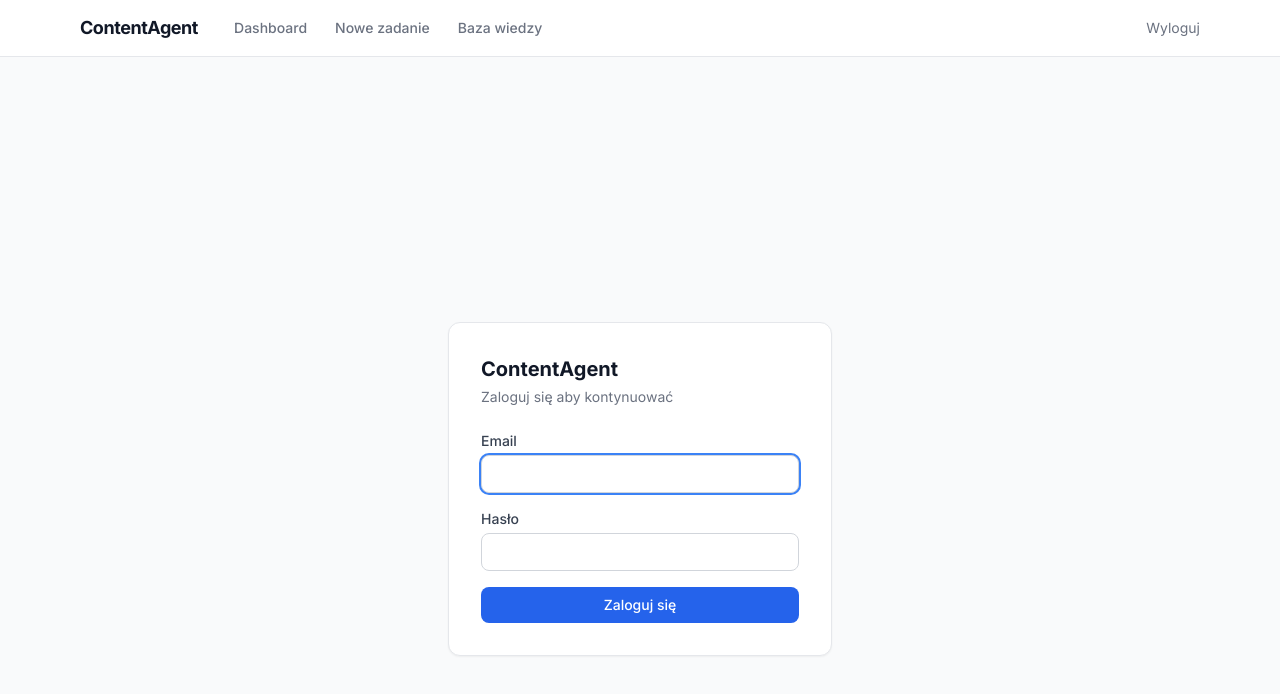
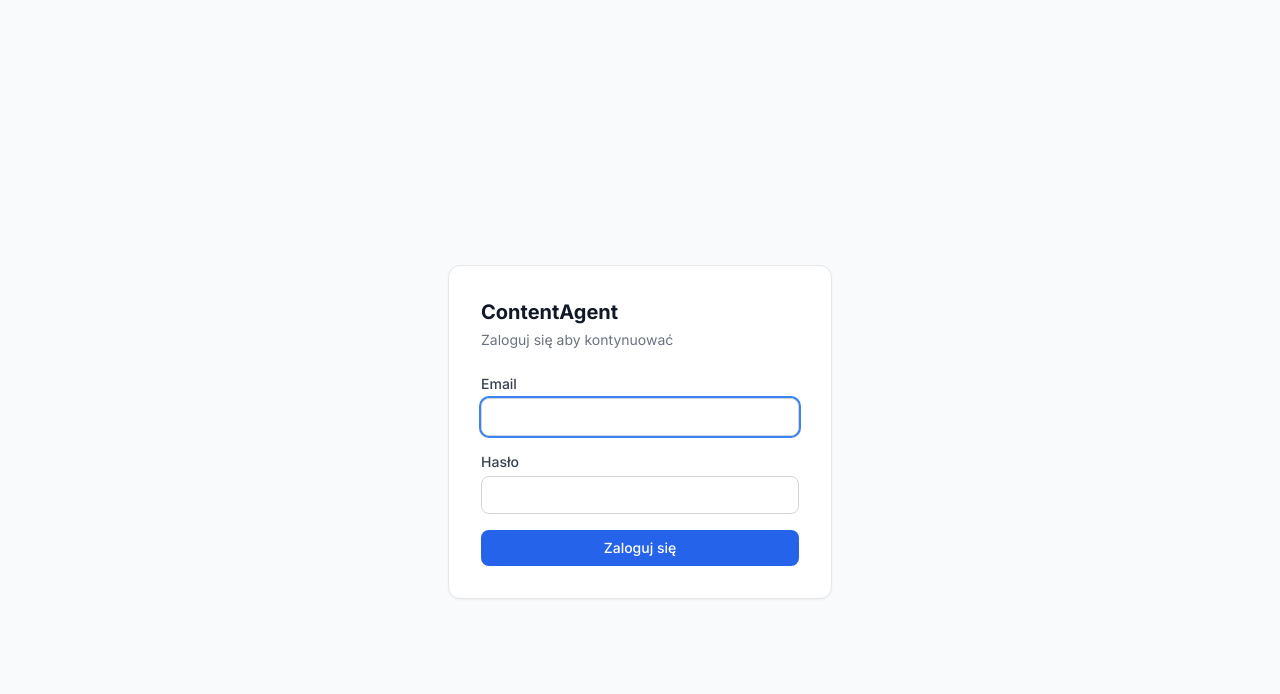
Before and after one commit to CAH-company/ContentAgnet, a Next.js app in the folder content-agent/frontend/: page /login in a window 1280 px wide. Shown: the top 694 px of the page. Built offline with nearby package versions, Linux system fonts and the light colour scheme.

Commit message:
Hide navbar on login page

```diff
--- a/content-agent/frontend/app/layout.tsx
+++ b/content-agent/frontend/app/layout.tsx
@@ -1,7 +1,7 @@
 import type { Metadata } from 'next'
 import { Inter } from 'next/font/google'
 import './globals.css'
-import { Navbar } from '@/components/Navbar'
+import { NavbarWrapper } from '@/components/NavbarWrapper'
 
 const inter = Inter({ subsets: ['latin'] })
 
@@ -14,7 +14,7 @@ export default function RootLayout({ children }: { children: React.ReactNode })
   return (
     <html lang="pl">
       <body className={`${inter.className} bg-gray-50 min-h-screen`}>
-        <Navbar />
+        <NavbarWrapper />
         <main className="max-w-6xl mx-auto px-4 py-8">
           {children}
         </main>
--- /dev/null
+++ b/content-agent/frontend/components/NavbarWrapper.tsx
@@ -0,0 +1,10 @@
+'use client'
+
+import { usePathname } from 'next/navigation'
+import { Navbar } from './Navbar'
+
+export function NavbarWrapper() {
+  const pathname = usePathname()
+  if (pathname === '/login') return null
+  return <Navbar />
+}
```
